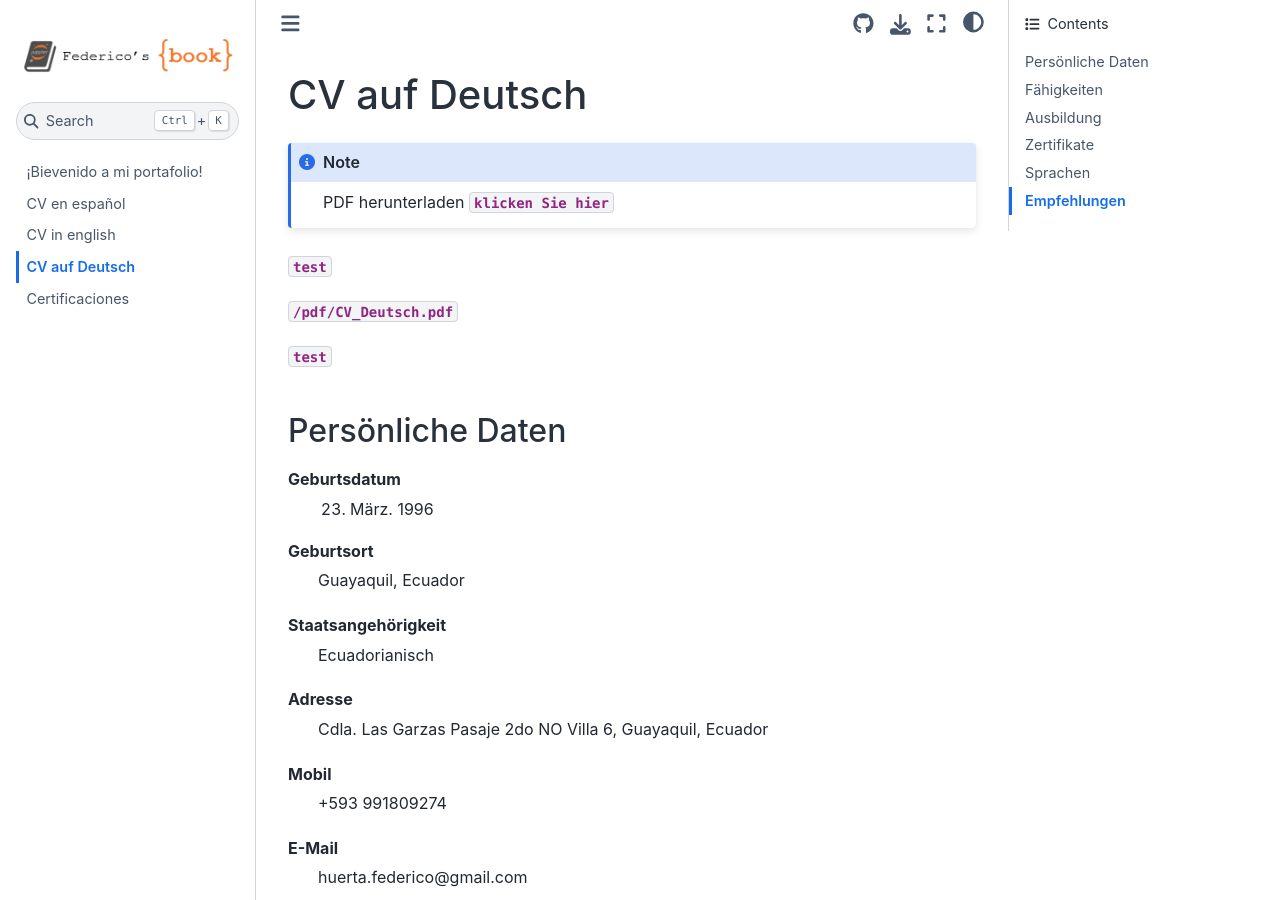
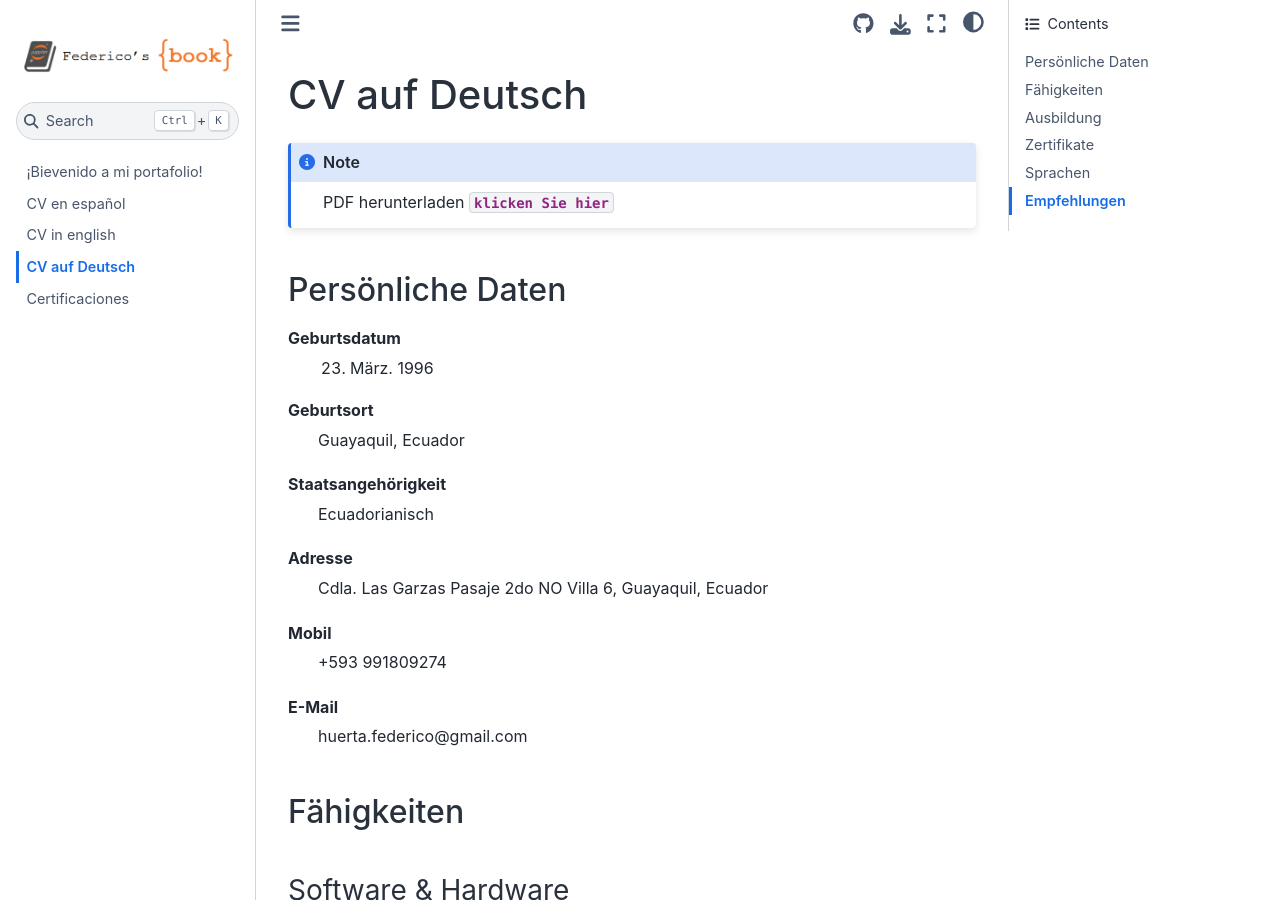
Before and after one commit to huerta-federico/huerta-federico.github.io, a Jupyter Book: the page built from cv_deu.md, in a window 1280 px wide and 900 px high. Built offline with Jupyter Book 1.0.4 settings and Sphinx 7.4.7 and the Sphinx Book theme 1.1.4, drawn with Linux system fonts in a browser that asks for light colours.

Commit message:
Update cv_deu.md

````diff
--- a/cv_deu.md
+++ b/cv_deu.md
@@ -4,11 +4,7 @@
 PDF herunterladen {download}`klicken Sie hier <pdf/CV_Deutsch.pdf>`
 ```
 
-{download}`test <pdf/CV_Deutsch.pdf>`
 
-{download}`/pdf/CV_Deutsch.pdf`
-
-{download}`test </pdf/CV_Deutsch.pdf>`
 
 ## Persönliche Daten
 Geburtsdatum
````
